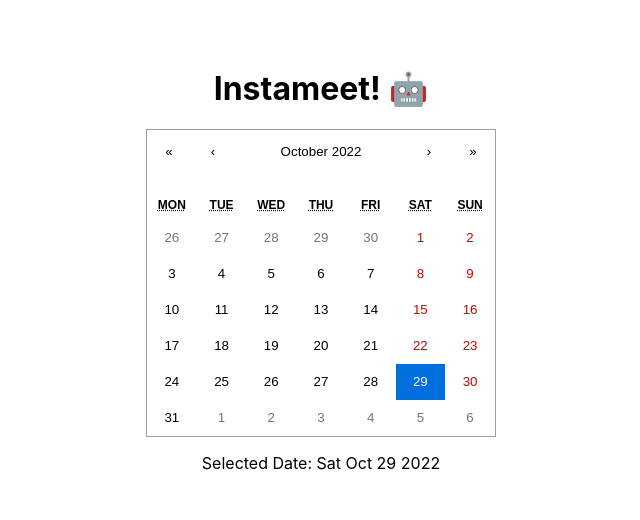
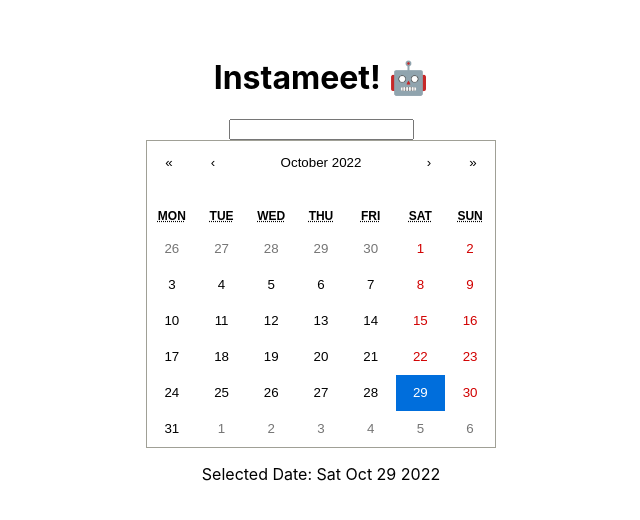
Before and after one commit to instameet-35L/instameet, a React (Create React App) app: page / in a window 1280 px wide. Shown: the part 132-652 px from the top of the page, without its empty margins (319-959 px from the left). Built offline with nearby package versions, Linux system fonts and the light colour scheme; the HTML template or start-up script is replaced by a standard one.

Commit message:
moved calendar to setupCal.js and added text box to input schedule name

```diff
--- a/src/App.js
+++ b/src/App.js
@@ -1,47 +1,16 @@
 import "./App.css"
-import React, { useState } from 'react';
-import Calendar from "react-calendar"
-import 'react-calendar/dist/Calendar.css';
-
-//this file implements the calendar component
-//value is the date(s) selected by the user when they click
-
-/*
-  BUGS TO FIX:
-  -how to unselect range and go back to a singular day
-  -potentially use hooks to add another state variable to control this?
-  -look into onChange function or allowPartialRange or selectRange to see why double click is required
-*/
+import React from 'react';
+import Cal from './setupCal.js';
 
 function App() {
-  const [value, setValue] = useState(new Date());
   return (
     <div className="main">
       <div className='text-center'>
         <h1 align='center'>Instameet! 🤖</h1>
       </div>
-      {/* add text box to name the schedule here */}
-      <div className='calendar'>
-        <Calendar
-              onChange={setValue} //when a date is clicked
-              value={value}   //date = value
-              selectRange={true}  //can select a range of dates
-              />
+      <div>
+        <Cal/>
       </div>
-      <div>
-        {value.length > 1 ? ( //if more than one date is selected, should this be 1 or 0
-          <p className='text-center'>
-            <span className='bold'>Start:</span>{' '}{value[0].toDateString()}
-            &nbsp;&nbsp;|&nbsp; &nbsp;
-            <span className='bold'>End:</span>{' '}{value[1].toDateString()}
-          </p>
-        ) : ( //if 1 date is selected
-          <p className='text-center'>
-            <span className='bold'>Selected Date:</span>{' '}{value.toDateString()}
-          </p>
-        )}
-      </div>
-
     </div>
   )
 }
--- /dev/null
+++ b/src/setupCal.js
@@ -0,0 +1,50 @@
+import "./App.css"
+import React, { useState } from 'react';
+import Calendar from "react-calendar"
+import 'react-calendar/dist/Calendar.css';
+
+//this file implements the calendar component
+//value is the date(s) selected by the user when they click
+
+/*
+  BUGS TO FIX:
+  -how to unselect range and go back to a singular day
+  -potentially use hooks to add another state variable to control this?
+  -look into onChange function or allowPartialRange or selectRange to see why double click is required
+*/
+
+function Cal() {
+    const [value, setValue] = useState(new Date());
+    return (
+      <div className="main">
+        <div>
+            <input type="text"/>
+        </div>
+        <div className='calendar'>
+          <Calendar
+                onChange={setValue} //when a date is clicked
+                value={value}   //date = value
+                selectRange={true}  //can select a range of dates
+                //allowPartialRange={true}
+
+                />
+        </div>
+        <div>
+          {value.length > 1 ? ( //if more than one date is selected, should this be 1 or 0
+            <p className='text-center'>
+              <span className='bold'>Start:</span>{' '}{value[0].toDateString()}
+              &nbsp;&nbsp;|&nbsp; &nbsp;
+              <span className='bold'>End:</span>{' '}{value[1].toDateString()}
+            </p>
+          ) : ( //if 1 date is selected
+            <p className='text-center'>
+              <span className='bold'>Selected Date:</span>{' '}{value.toDateString()}
+            </p>
+          )}
+        </div>
+
+      </div>
+    )
+  }
+
+  export default Cal
```
